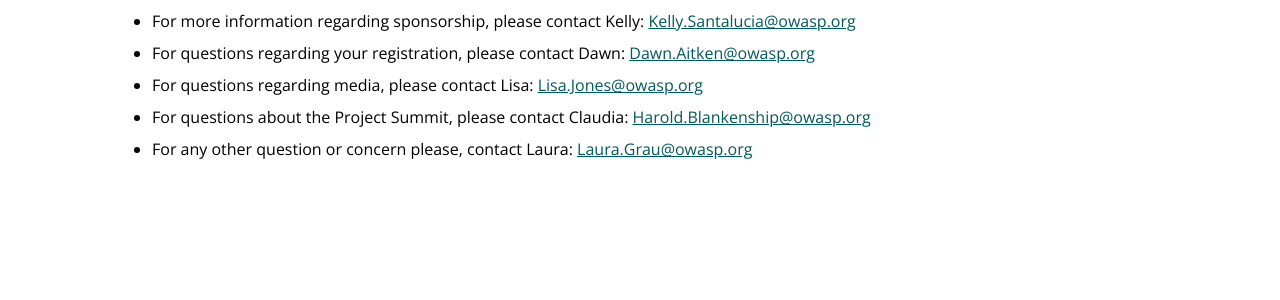
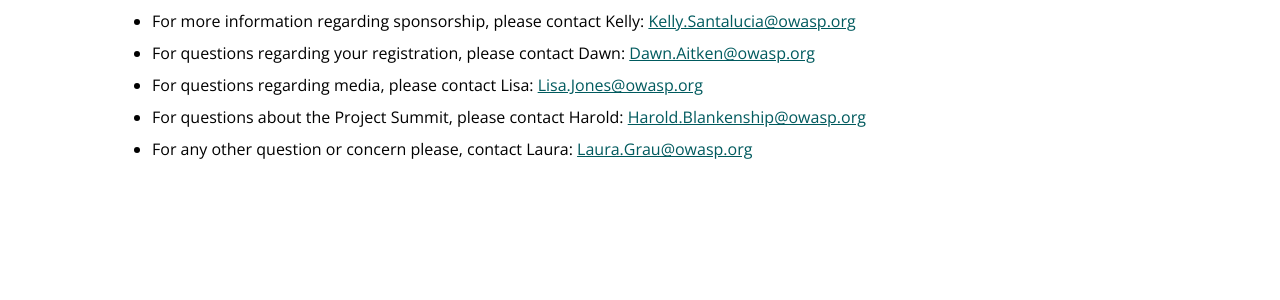
Before and after one commit to OWASP/AppSecUSA2018, a Jekyll site: the page built from about/contact-us.md, in a window 1280 px wide. Shown: the part 261-561 px from the top of the page. Built offline with Jekyll 4.4.1, drawn with Linux system fonts in a browser that asks for light colours.

Commit message:
Fixing name

```diff
--- a/about/contact-us.md
+++ b/about/contact-us.md
@@ -8,7 +8,7 @@
 * For more information regarding sponsorship, please contact Kelly:  [Kelly.Santalucia@owasp.org](mailto:kelly.Santalucia@owasp.org)
 * For questions regarding your registration, please contact Dawn: [Dawn.Aitken@owasp.org](mailto:dawn.aitken@owasp.org)
 * For questions regarding media, please contact Lisa: [Lisa.Jones@owasp.org](mailto:lisa.jones@owasp.org)
-* For questions about the Project Summit, please contact Claudia: [Harold.Blankenship@owasp.org](mailto:Harold.Blankenship@owasp.org)
+* For questions about the Project Summit, please contact Harold: [Harold.Blankenship@owasp.org](mailto:Harold.Blankenship@owasp.org)
 * For any other question or concern please, contact Laura: [Laura.Grau@owasp.org](mailto:laura.grau@owasp.org)
 
 
```
